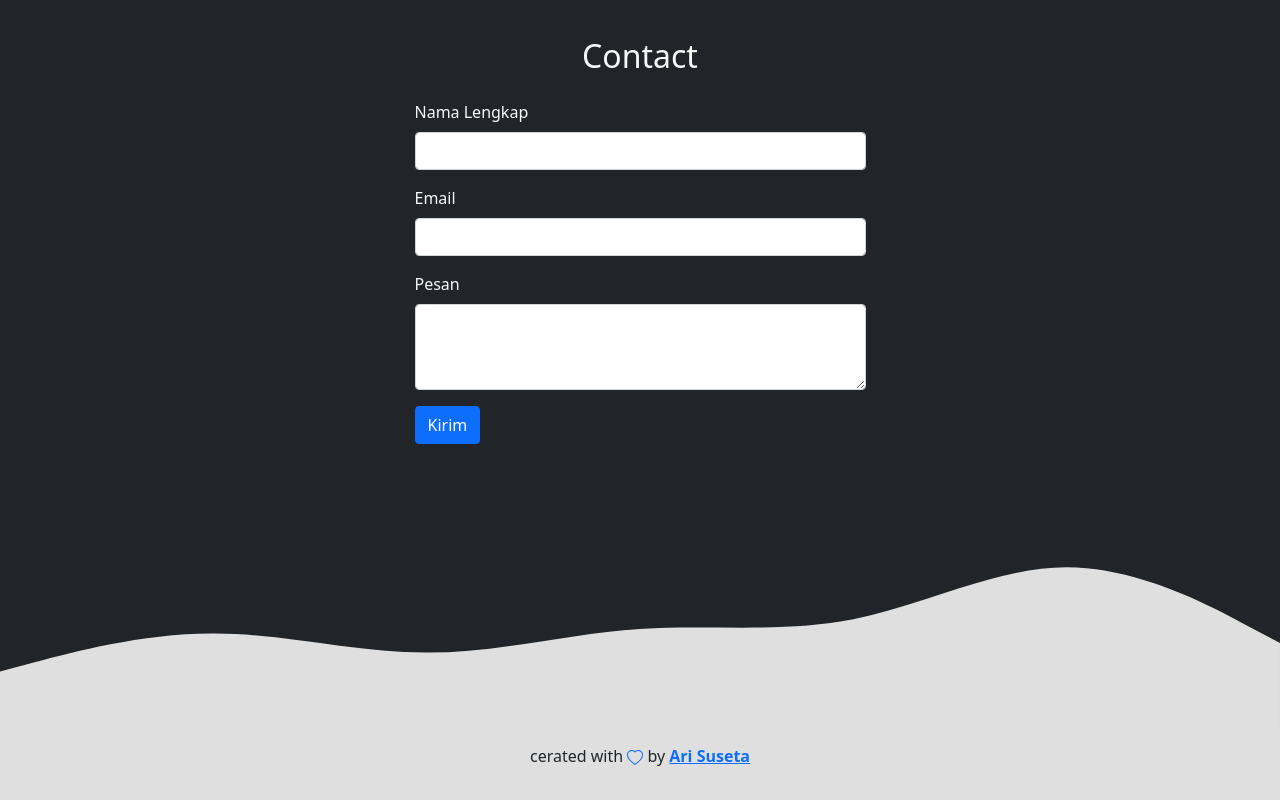
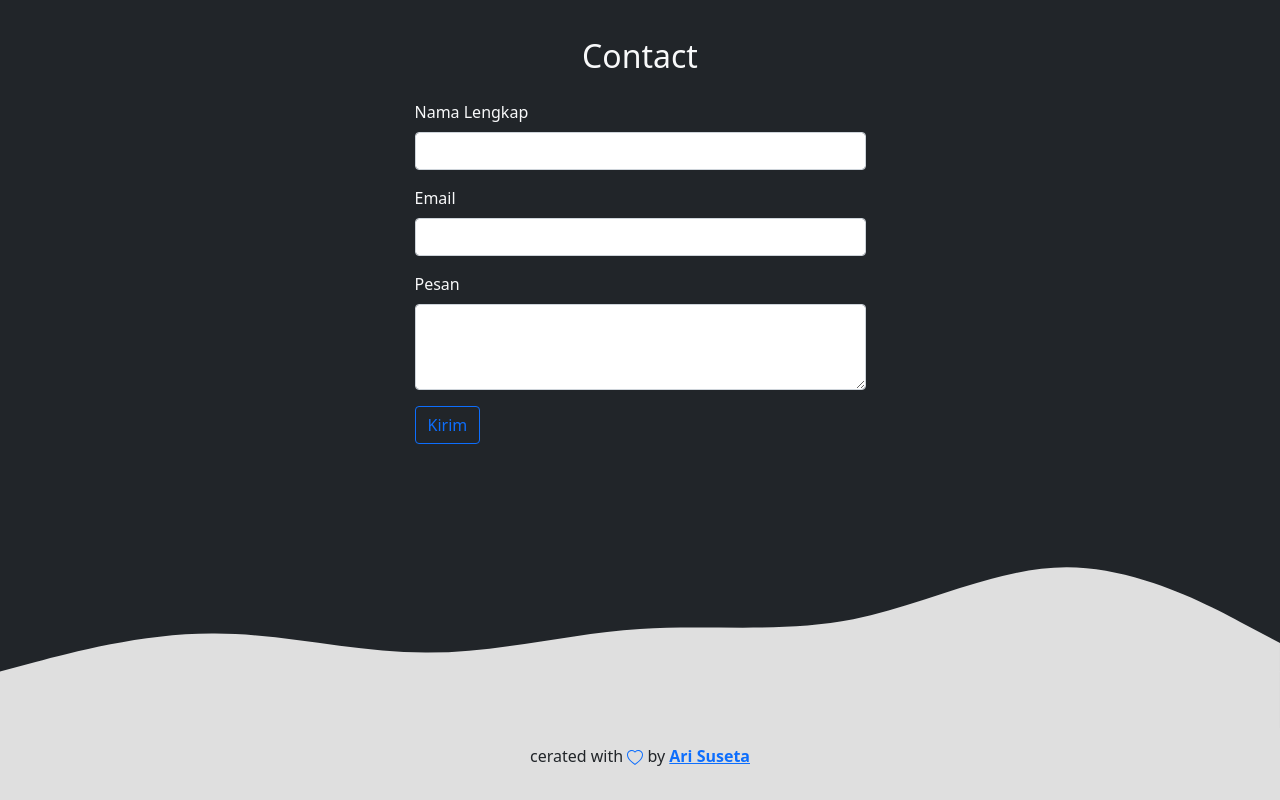
Before and after one commit to Arisuseta1996/arisuseta.githup.io, a plain HTML site: page index.html in a window 1280 px wide. Shown: the part 2470-3270 px from the top of the page. Drawn offline with Linux system fonts and the light colour scheme.

Commit message:
mengubah warna tombol

```diff
--- a/index.html
+++ b/index.html
@@ -174,7 +174,7 @@
                             <label for="pesan" class="form-label"> Pesan </label>
                             <textarea class="form-control" id="pesan" rows="3"></textarea>
                         </div>
-                        <button type="submit" class="btn btn-primary">Kirim</button>
+                        <button type="submit" class="btn btn-outline-primary">Kirim</button>
                     </form>
                 </div>
             </div>
```
